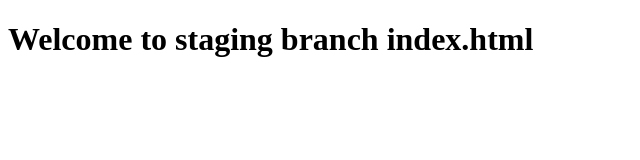
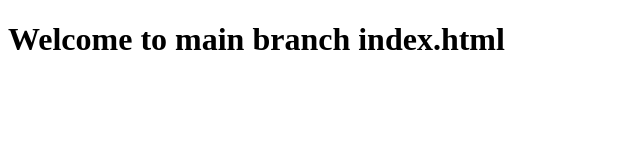
Before and after one commit to jockohollow/testpage, a plain HTML site: page index.html in a window 1280 px wide. Shown: the whole page, without its empty margins (0-640 px from the left). Drawn offline with Linux system fonts and the light colour scheme.

Commit message:
Update index.html

```diff
--- a/index.html
+++ b/index.html
@@ -2,9 +2,9 @@
 <!DOCTYPE html>
 <html>
   <head>
-    <title>Staging Site</title>
+    <title>Main Branch</title>
   </head>
   <body>
-    <h1>Welcome to staging branch index.html</h1>
+    <h1>Welcome to main branch index.html</h1>
   </body>
 </html>
```
